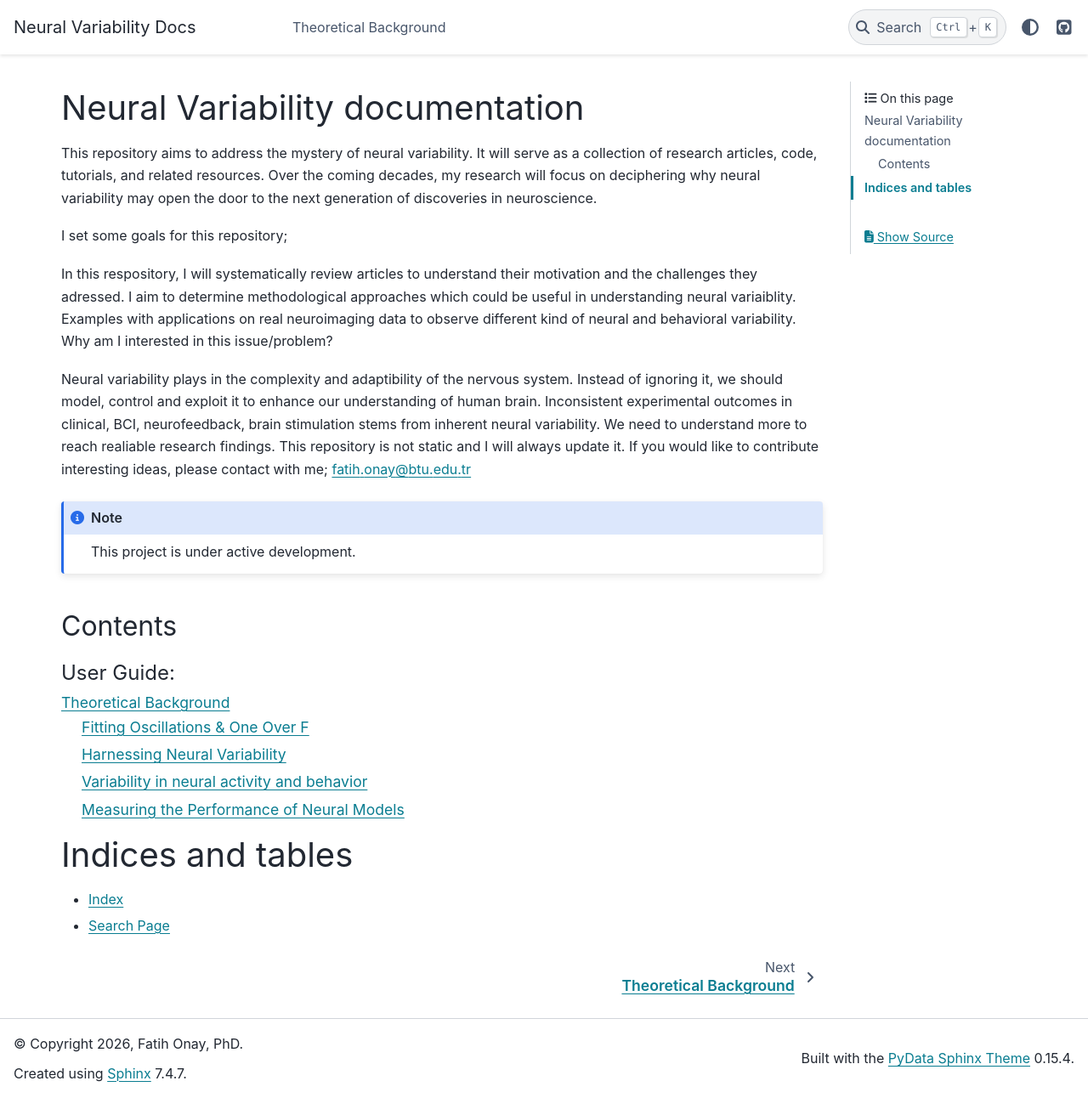
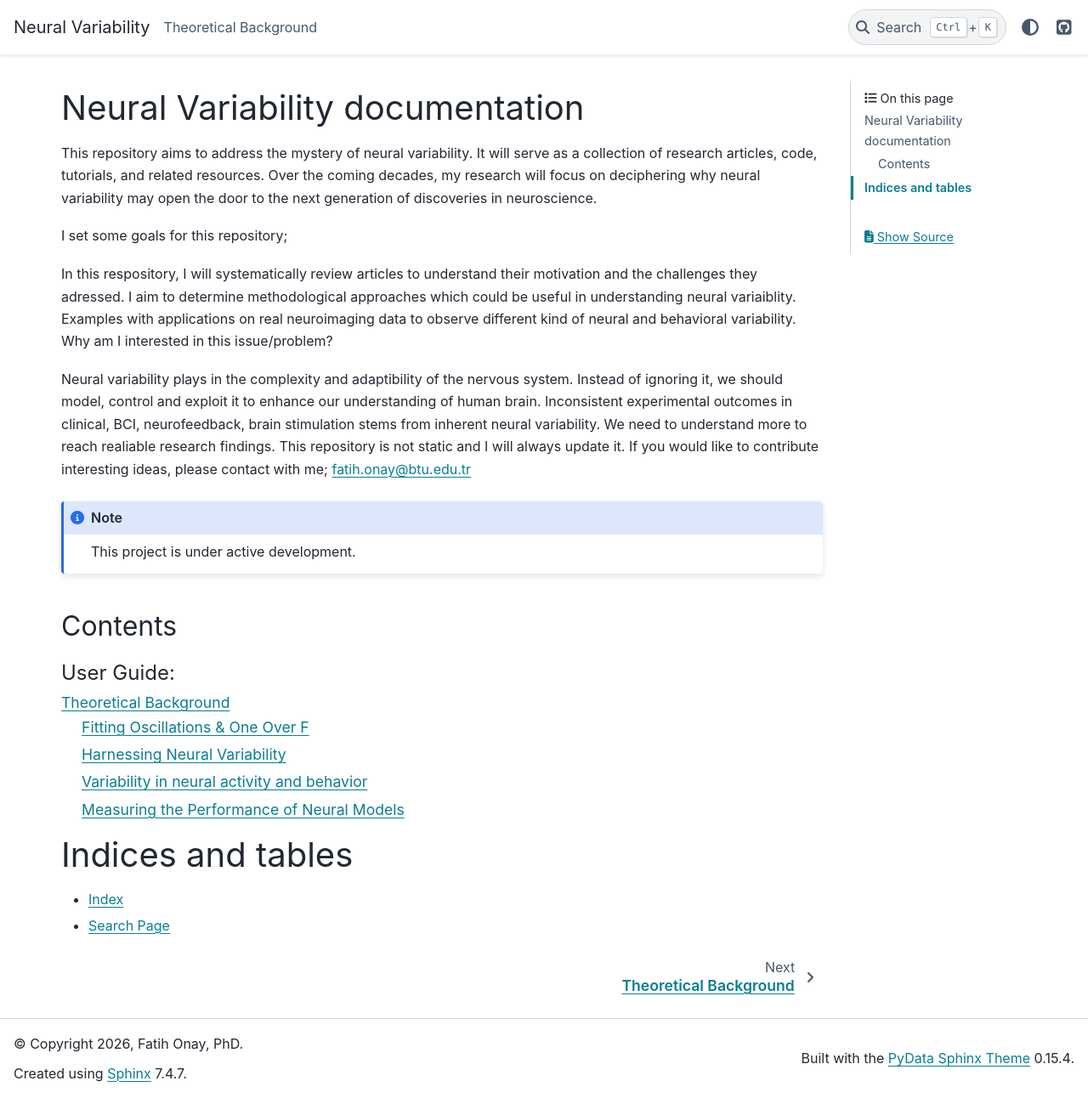
Before and after one commit to fatihonay/Neural-Variability-, a Sphinx documentation site: the page built from docs/source/index.rst, in a window 1280 px wide and 1292 px high. Shown: the whole window at 85% size. Built offline with Sphinx 7.4.7 and the PyData theme 0.15.4, drawn with Linux system fonts in a browser that asks for light colours; pages that are not in the unit, such as notebooks, are missing from menus; some of the changed lines change nothing that is shown.

Commit message:
Update conf.py

```diff
--- a/docs/source/conf.py
+++ b/docs/source/conf.py
@@ -22,11 +22,12 @@ html_theme = 'pydata_sphinx_theme'
 # Minimal theme options for instant style
 html_theme_options = {
     "logo": {
-        "text": "Neural Variability Docs",
+        "text": "Neural Variability",
     },
     "github_url": "https://github.com/fatihonay/Neural-Variability-",
     "show_toc_level": 2,
     "navigation_with_keys": True,
+    "navbar_align": "left",  # Better for doc-heavy sites
 }
 
 # Source and build directories
```
